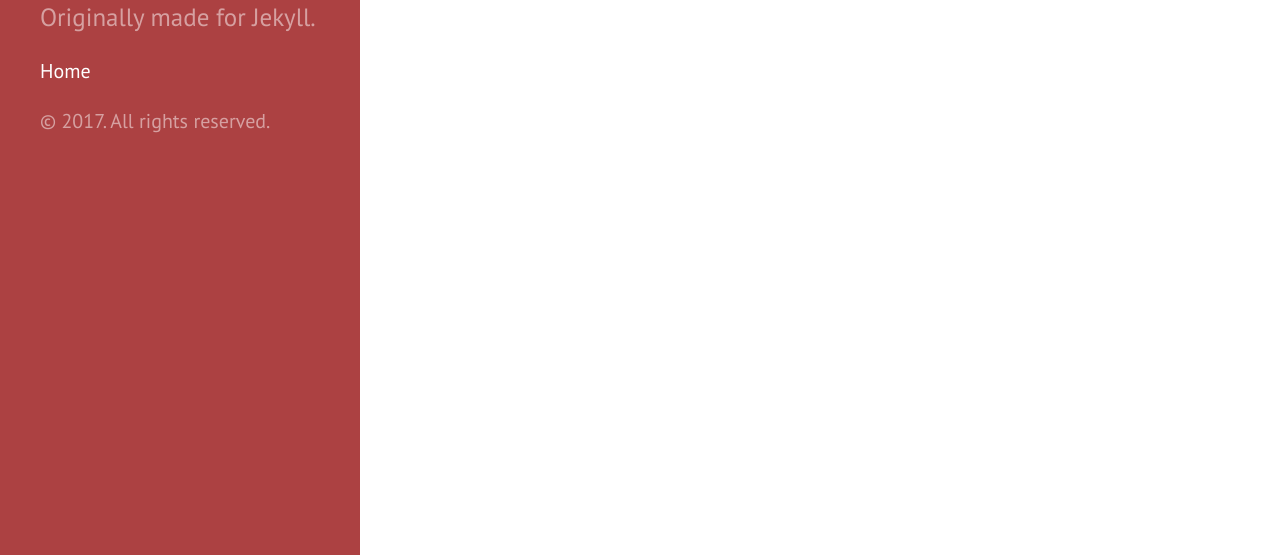
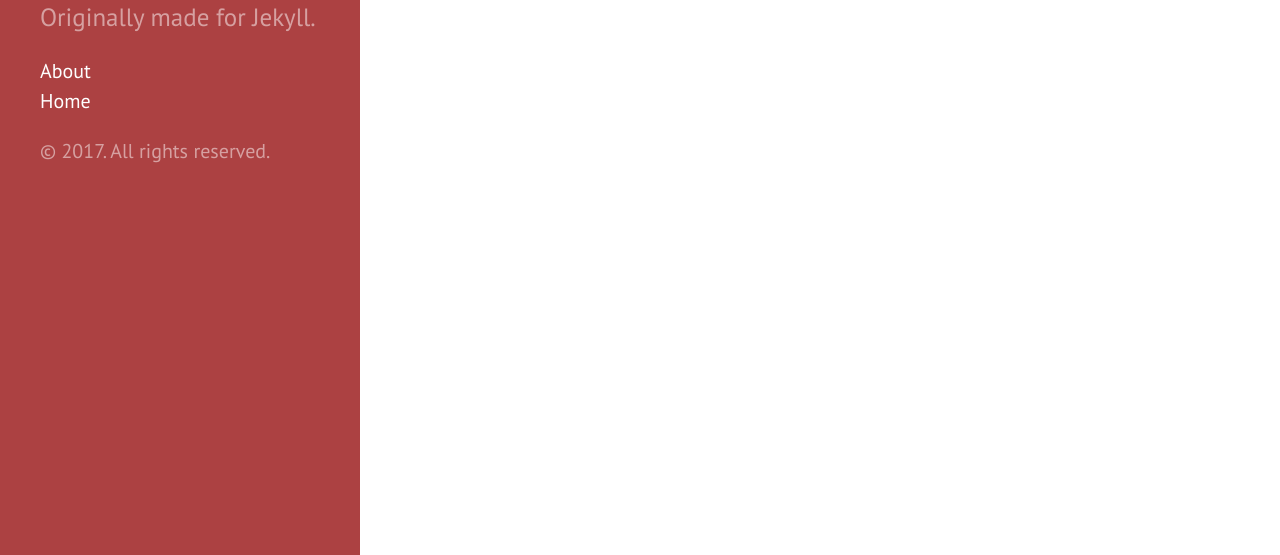
Before and after one commit to rogerjaeck/bookshelf, a plain HTML site: page 404.html in a window 1280 px wide. Shown: the part 245-800 px from the top of the page. Drawn offline with Linux system fonts and the light colour scheme.

Commit message:
changed hyde options

```diff
--- a/404.html
+++ b/404.html
@@ -38,7 +38,8 @@
     </div>
 
     <ul class="sidebar-nav">
-      <li><a href="/">Home</a> </li>
+	  <li><a href="/bookshelf/about/">About</a> </li>
+      <li><a href="/bookshelf/">Home</a> </li>
 
     </ul>
 
```
Also changed, not shown: about/about/index.html (+2 -1 lines), about/index.html (+2 -1 lines), index.html (+2 -1 lines), post/good-to-great-1/index.html (+2 -1 lines), post/good-to-great/index.html (+2 -1 lines), post/index.html (+2 -1 lines).
